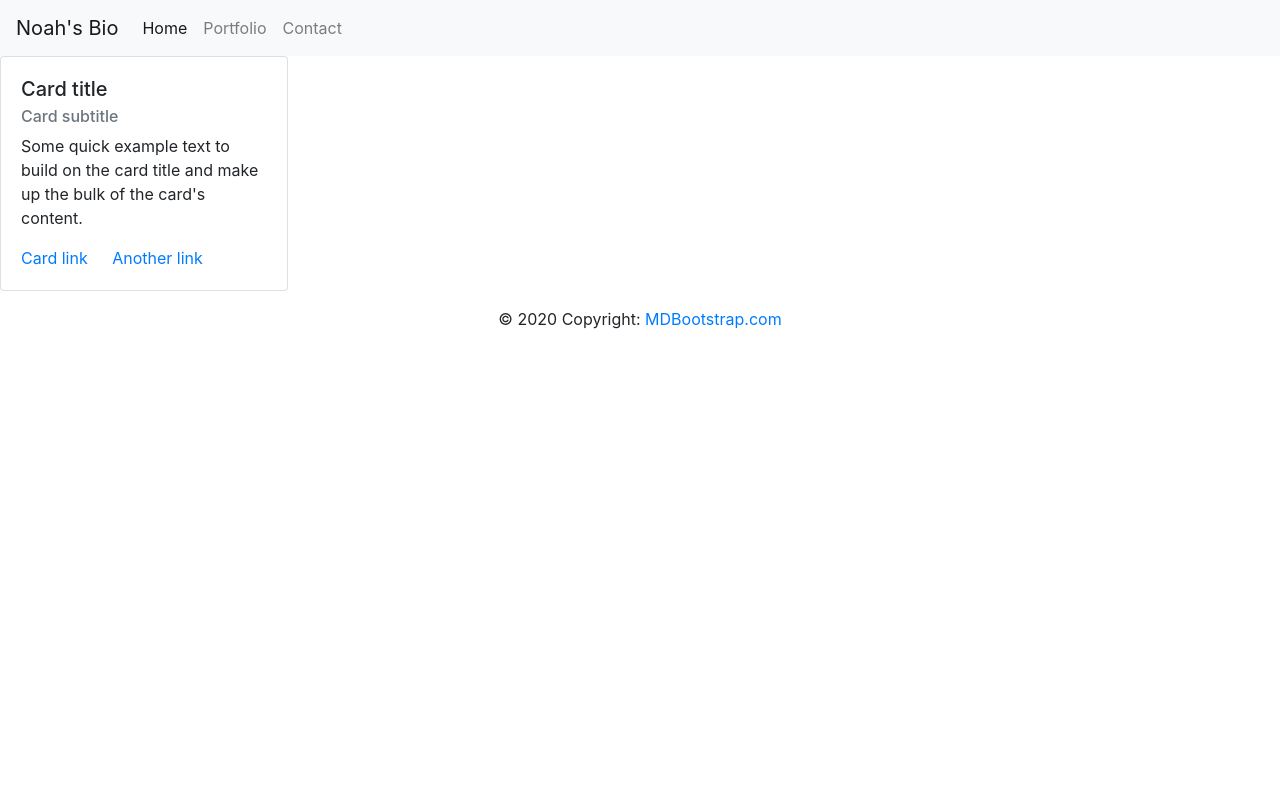
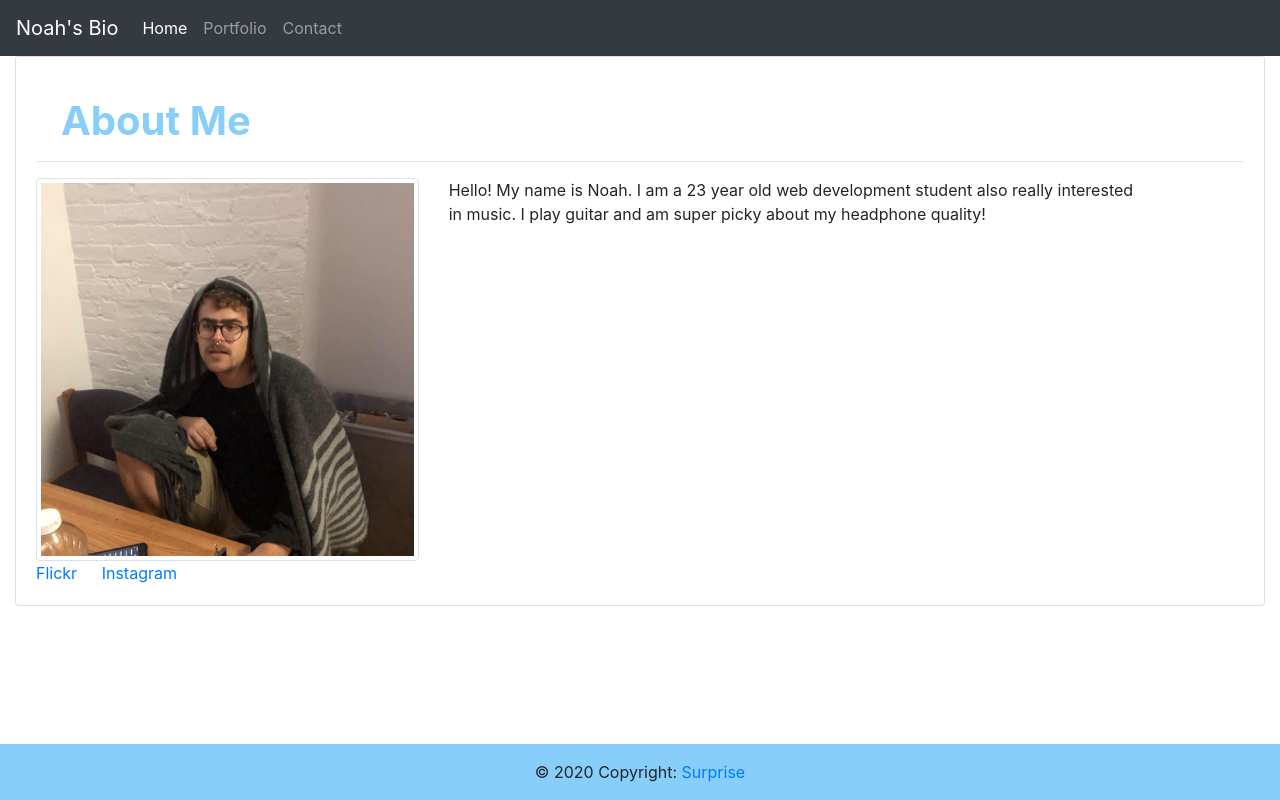
Before and after one commit to maisyhayne/homework-02, a plain HTML site: page HTML/index.html in a window 1280 px wide. Drawn offline with nearby package versions, Linux system fonts and the light colour scheme; files whose address does not match are found by name.

Commit message:
final push after getting too frustrated

```diff
--- a/HTML/index.html
+++ b/HTML/index.html
@@ -3,59 +3,66 @@
 <head>
   <meta charset="UTF-8">
   <meta name="viewport" content="width=device-width, initial-scale=1.0">
-    <link rel="stylesheet" href="C:\Users\noahh\Documents\gwubootcamp\homework\homework-02\assest\CSS\style.css">
   <link rel="stylesheet" href="https://maxcdn.bootstrapcdn.com/bootstrap/4.0.0/css/bootstrap.min.css">
   <link rel="stylesheet" href="https://stackpath.bootstrapcdn.com/font-awesome/4.7.0/css/font-awesome.min.css">
+  <link rel="stylesheet" href="C:\Users\noahh\Documents\gwubootcamp\homework\homework-02\assest\CSS\style.css">
   <title>Index</title>
 </head>
 <body>
+
   <!--START BOOTSTRAP NAVBAR -->
-    <nav class="navbar navbar-expand-lg navbar-light bg-light">
+  <nav class="navbar navbar-expand navbar-dark bg-dark">
     <a class="navbar-brand" href="#">Noah's Bio</a>
     <button class="navbar-toggler" type="button" data-toggle="collapse" data-target="#navbarNavAltMarkup" aria-controls="navbarNavAltMarkup" aria-expanded="false" aria-label="Toggle navigation">
       <span class="navbar-toggler-icon"></span>
     </button>
     <div class="collapse navbar-collapse" id="navbarNavAltMarkup">
       <div class="navbar-nav">
-            <a class="nav-item nav-link active" href="#">Home <span class="sr-only">(current)</span></a>
-            <a class="nav-item nav-link" href="#">Portfolio</a>
-            <a class="nav-item nav-link" href="#">Contact</a>
+        <a class="nav-item nav-link active" href=".\index.html">Home <span class="sr-only">(current)</span></a>
+        <a class="nav-item nav-link" href=".\portfolio.html">Portfolio</a>
+        <a class="nav-item nav-link" href=".\contact.html">Contact</a>
       </div>
     </div>
-      </nav>
-      <!--END BOOSTRAP NAVBAR -->
+  </nav> <!--END BOOSTRAP NAVBAR -->
+
   <!--START BIO -->
-      <div class="card" style="width: 18rem;">
+  <div class="container-fluid">
+    <div class="card">
       <div class="card-body">
-          <h5 class="card-title">Card title</h5>
-          <h6 class="card-subtitle mb-2 text-muted">Card subtitle</h6>
-          <p class="card-text">Some quick example text to build on the card title and make up the bulk of the card's content.</p>
-          <a href="#" class="card-link">Card link</a>
-          <a href="#" class="card-link">Another link</a>
+        <h1 class="card-title">About Me</h1>
+        <hr>
+        <div class="row">
+          <div class="col-4">
+            <img src="C:\Users\noahh\Documents\gwubootcamp\homework\homework-02\assest\images\me.jpg" alt="bioPhoto" class="img-thumbnail">
+          </div>
+          <div class="col-7">
+            <p class="card-text">Hello! My name is Noah. I am a 23 year old web development student also really interested in music. I play guitar and am super picky about my headphone quality! </p>
           </div>
         </div>
-      <!--END BIO -->
+        <a href="https://www.flickr.com/photos/noahhayne/" class="card-link">Flickr</a>
+        <a href="https://www.instagram.com/nmhphoto/?hl=en" class="card-link">Instagram</a>
+      </div>
+    </div>
+  </div> <!--END BIO -->
+
   <!--START BOOTSTRAP FOOTER -->
-      <div class="footer-copyright text-center py-3">© 2020 Copyright:
-        <a href="https://mdbootstrap.com/"> MDBootstrap.com</a>
-      </div>
-      <!--END BOOSTRAP FOOTER -->
+  <div class="footer-copyright text-center py-3 footerclass">
+    © 2020 Copyright:
+    <a href="https://www.youtube.com/watch?v=dQw4w9WgXcQ"> Surprise</a>
+  </div> <!--END BOOSTRAP FOOTER -->
+
 </body>
+
 <!--BOOTSTRAP JAVASCRIPT -->
 <script
 src="https://code.jquery.com/jquery-3.4.1.slim.min.js"
 integrity="sha384-J6qa4849blE2+poT4WnyKhv5vZF5SrPo0iEjwBvKU7imGFAV0wwj1yYfoRSJoZ+n"
 crossorigin="anonymous"
-    ></script>
-    <script
 src="https://cdn.jsdelivr.net/npm/popper.js@1.16.0/dist/umd/popper.min.js"
 integrity="sha384-Q6E9RHvbIyZFJoft+2mJbHaEWldlvI9IOYy5n3zV9zzTtmI3UksdQRVvoxMfooAo"
 crossorigin="anonymous"
-    ></script>
-    <script
 src="https://stackpath.bootstrapcdn.com/bootstrap/4.4.1/js/bootstrap.min.js"
 integrity="sha384-wfSDF2E50Y2D1uUdj0O3uMBJnjuUD4Ih7YwaYd1iqfktj0Uod8GCExl3Og8ifwB6"
 crossorigin="anonymous"
-    ></script>
-    <!--END BOOSTRAP JAVASCRIPT -->
+></script> <!--END BOOSTRAP JAVASCRIPT -->
 </html>
--- a/assest/CSS/style.css
+++ b/assest/CSS/style.css
@@ -0,0 +1,43 @@
+
+
+h1{
+    color: lightskyblue;
+    font-weight: bolder;
+    padding-left: 25px;
+    padding-top: 20px;
+}
+
+@media screen and (max-width: 640px){
+
+    .portfolioCard{
+        width: 160px;
+        height: 90px;
+
+    }
+}
+@media screen and (min-width: 641px) and (max-width: 768px){
+
+    .portfolioCard{
+        width: 320px;
+        height: 180px;
+
+    }
+
+}
+
+@media screen and (min-width: 769px) and (max-width: 980px){
+
+    .portfolioCard{
+        width: 640px;
+        height: 360px;
+
+    }
+
+}
+
+.footerclass{
+    background-color: lightskyblue;
+    position: fixed;
+    bottom: 0;
+    width: 100%;
+}
```
Also changed, not shown: HTML/contact.html (+0 -4 lines), HTML/portfolio.html (+31 -17 lines), assest/images/guitar-background.jpg (added), assest/images/me.jpg (added). Lines whose indentation alone changed are shown as unchanged.
